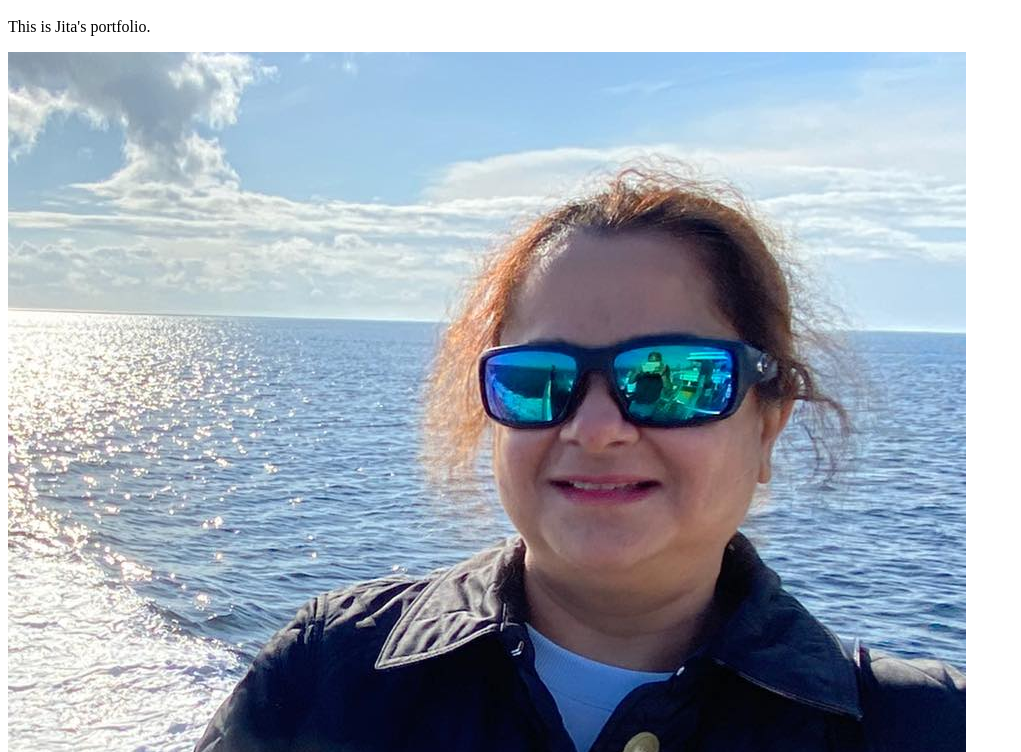
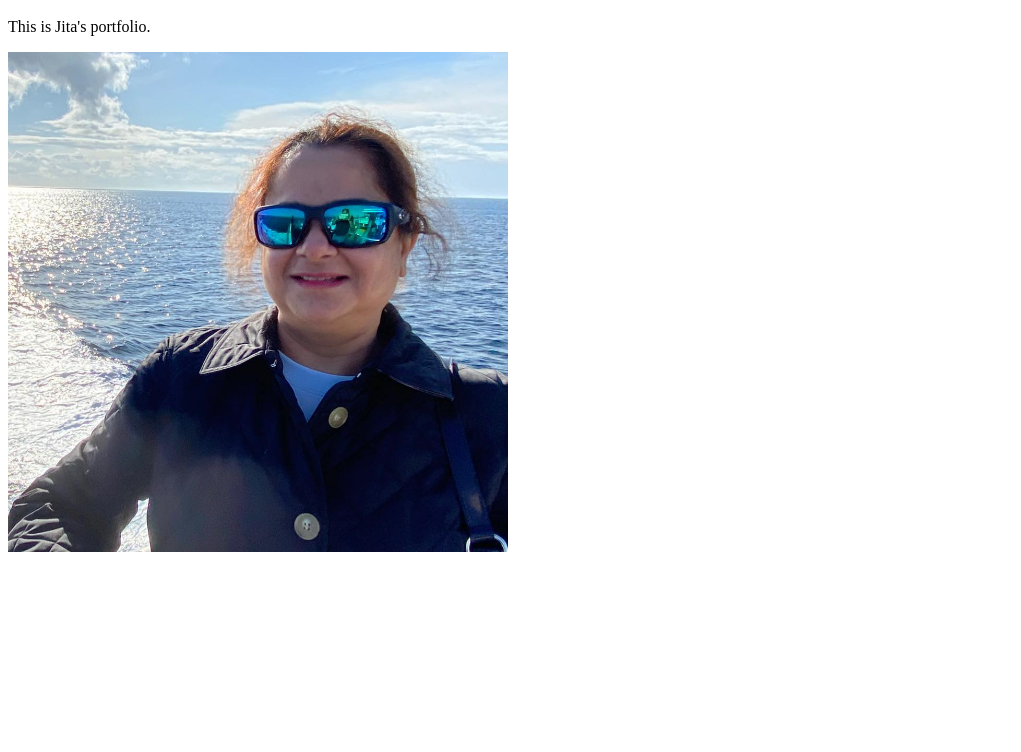
Before and after one commit to acjita/acjita.github.io, a plain HTML site: page index.html in a window 1280 px wide. Shown: the part 48-800 px from the top of the page, without its empty margins (0-1021 px from the left). Drawn offline with Linux system fonts and the light colour scheme.

Commit message:
Update index.html file

```diff
--- a/index.html
+++ b/index.html
@@ -1,5 +1,5 @@
 <html>
     <h1>Jita's portfolio</h1>
         <p> This is Jita's portfolio.</p>
-        <img src="./jita_profile.JPG">
+        <img src="./jita_profile.jpg" width="500px">
 </html>
```
